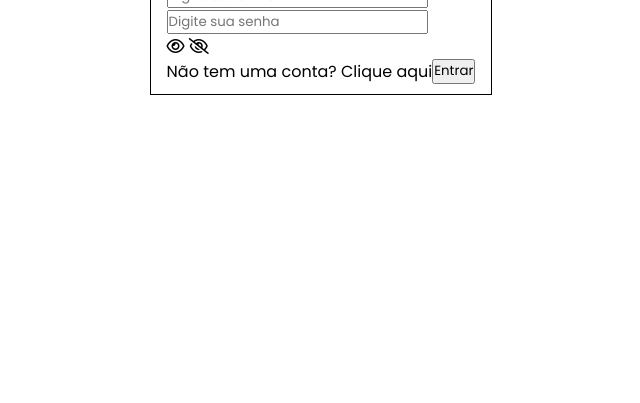
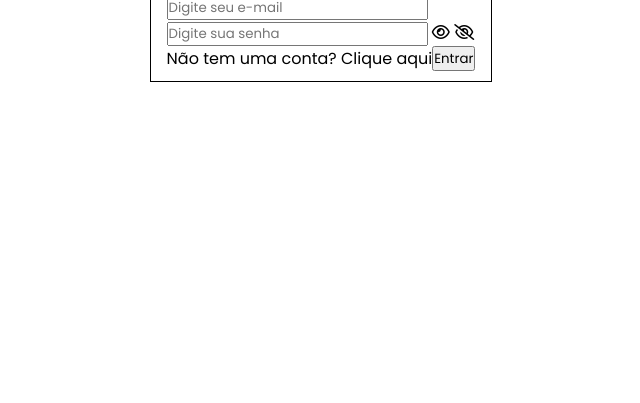
Before and after one commit to rodrigoalmeidagit/he4rtlabs-challenge-03, a plain HTML site: page projeto-03/html/sign_in.html in a window 1280 px wide. Shown: the part 397-800 px from the top of the page, without its empty margins (319-959 px from the left). Drawn offline with Linux system fonts and the light colour scheme.

Commit message:
updated sign-in html

```diff
--- a/projeto-03/html/sign_in.html
+++ b/projeto-03/html/sign_in.html
@@ -13,20 +13,19 @@
 <body>
 
   <main class="main-container">
+
     <header class="header">
       <h2 class="title">Realizar Login</h2>
       <img src="../img/logo-black-150px.png" alt="">
     </header>
 
     <form class="form-container">
-      <section class="inputs-container">
       <input type="email" placeholder="Digite seu e-mail">
       <div class="password-container">
         <input type="password" class="field-password" placeholder="Digite sua senha">
         <i class="far fa-eye"></i>
         <i class="far fa-eye-slash"></i>
       </div>
-      </section>
 
       <footer class="footer">
         <span>Não tem uma conta? Clique aqui</span>
```
Lines whose indentation alone changed are shown as unchanged.
